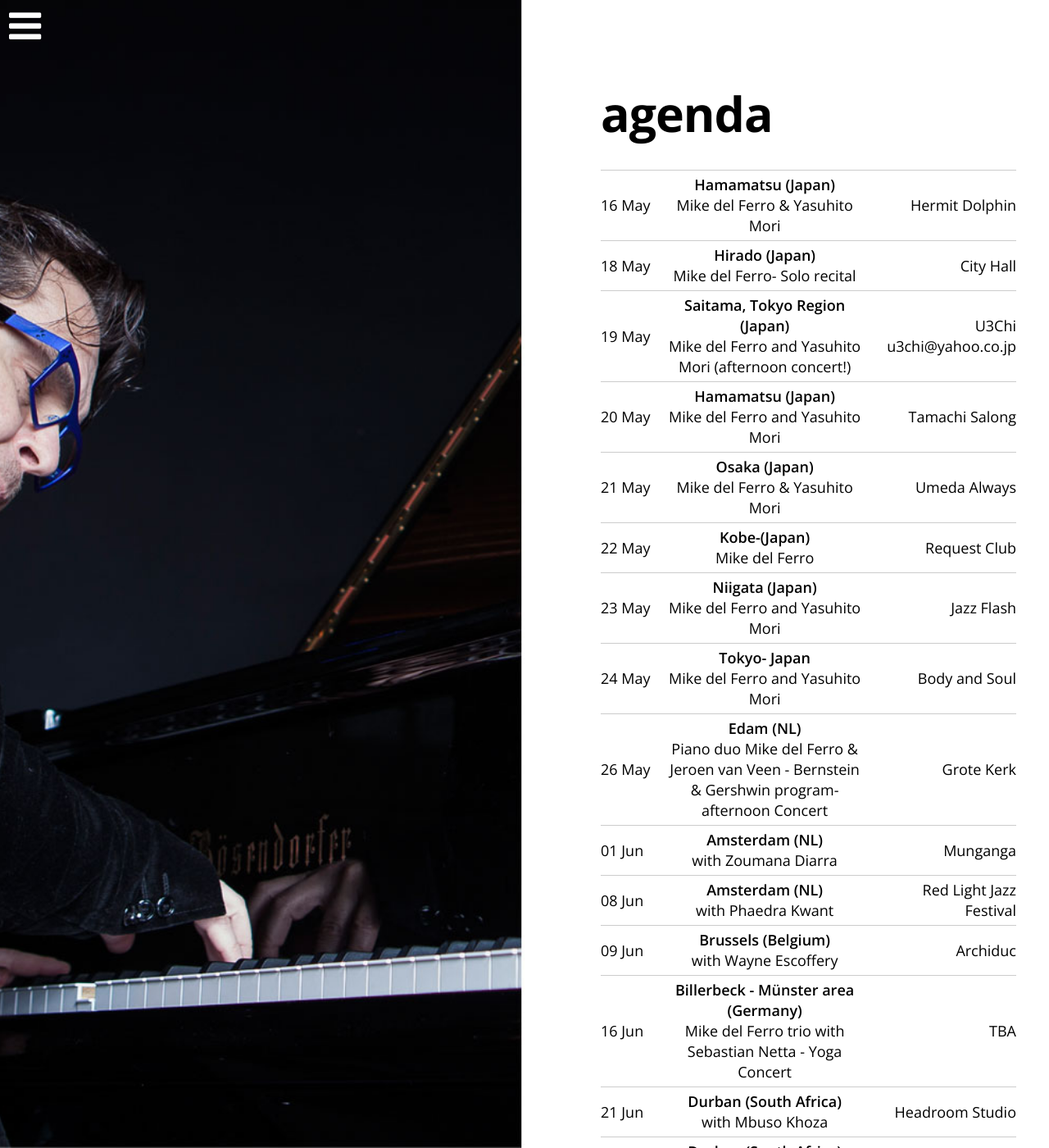
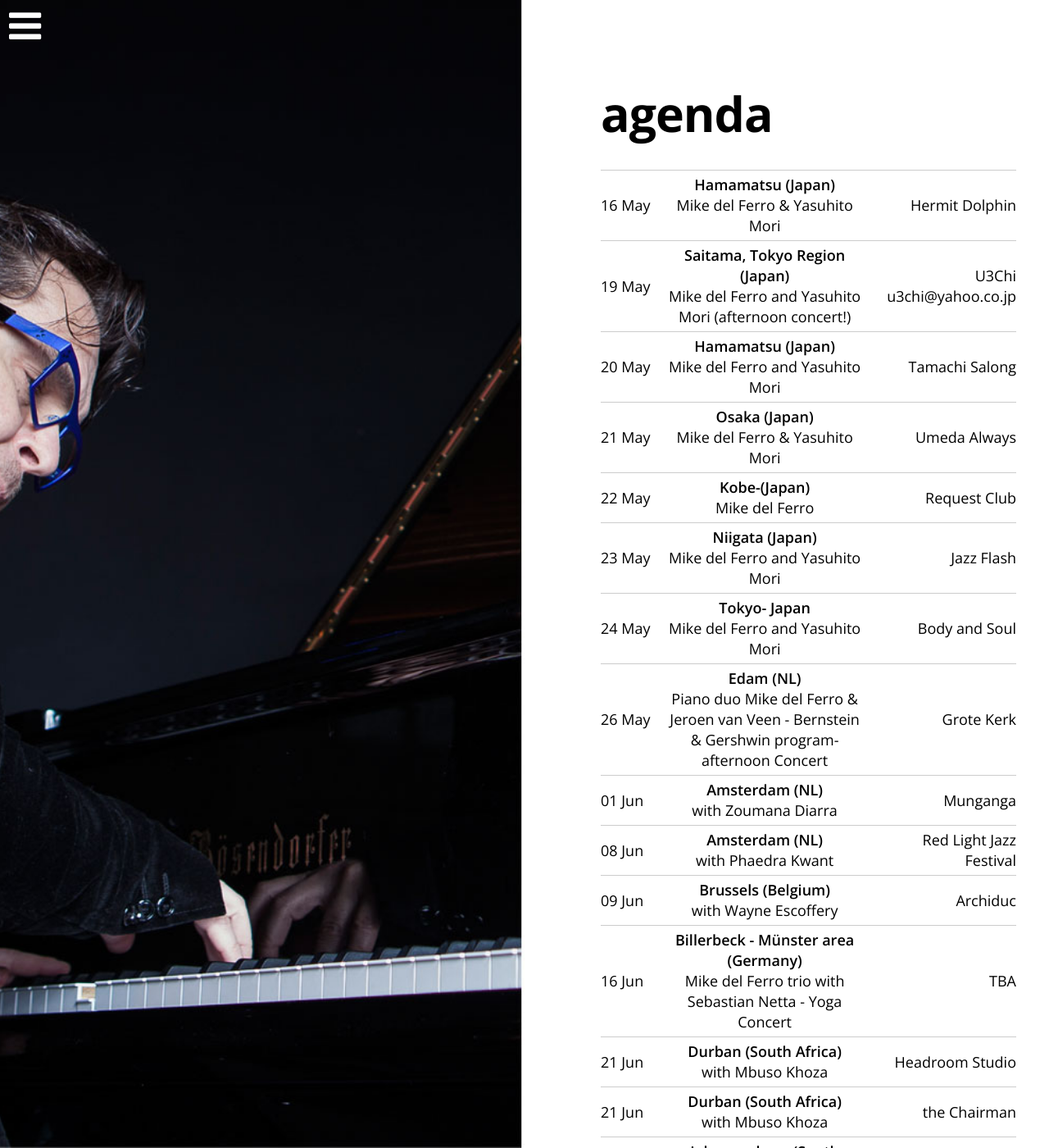
Before and after one commit to mikedelferro/website, a Jekyll site: the page built from agenda.html, in a window 1280 px wide and 1400 px high. Shown: the whole window at 82% size. Built offline with Jekyll 4.4.1, drawn with Linux system fonts in a browser that asks for light colours; nearby versions of some CDN libraries; some of the changed text lies outside the part shown.

Commit message:
Updated '_config.yml' via CloudCannon

```diff
--- a/_config.yml
+++ b/_config.yml
@@ -4,12 +4,11 @@
     location: Brink
     venue: Muiderberg (NL)
     url: 'https://www.swingopdebrink.nl/klassiek-op-de-brink/'
-  - title: Mike del Ferro- Solo recital
-    date: 2019-05-18 18:30:00
-    location: City Hall
-    venue: Hirado (Japan)
-    url: >-
-      https://www.facebook.com/photo.php?fbid=10161843721770066&set=a.230920300065&type=3&theater
+  - title: Mike del Ferro & Mbuso Khoza
+    date: 2019-06-28 23:00:00
+    location: the Chairman
+    venue: Durban (South Africa)
+    url: 'http://www.thechairmanlive.com'
   - title: Mike del Ferro and Yasuhito Mori
     date: 2019-05-24 20:00:00
     location: Body and Soul
```
